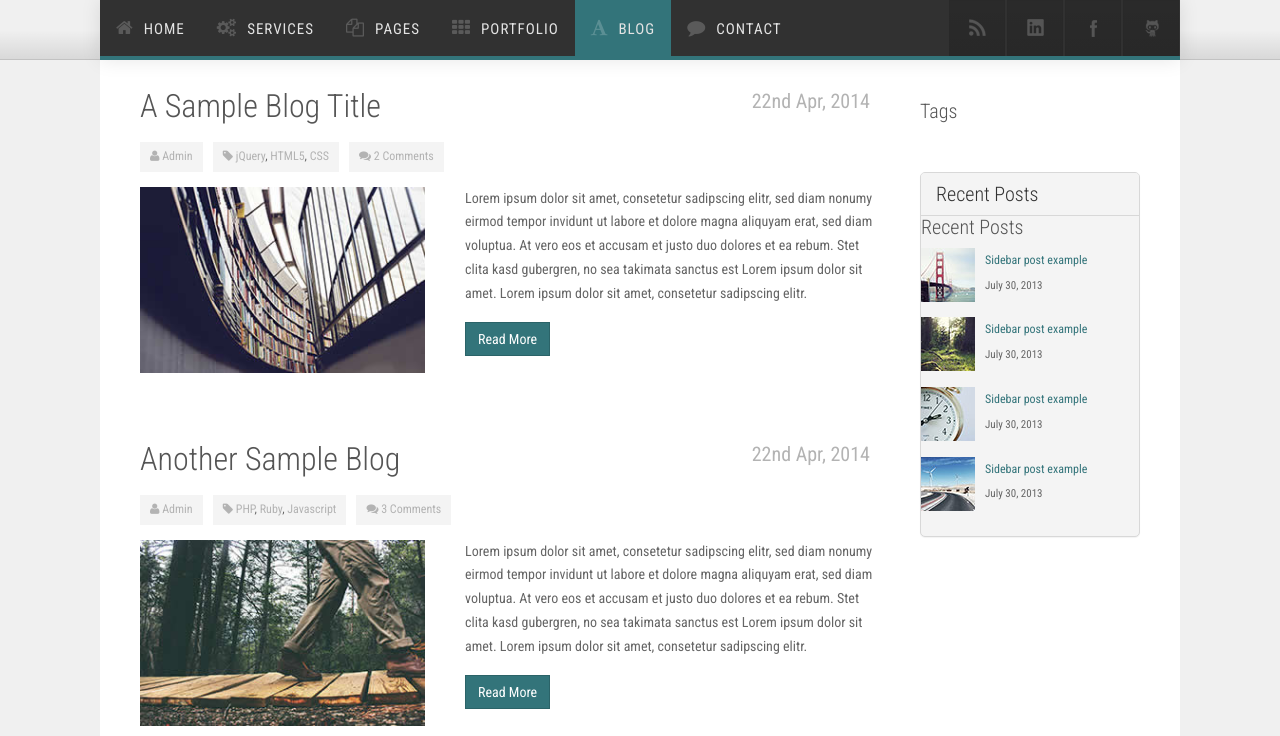
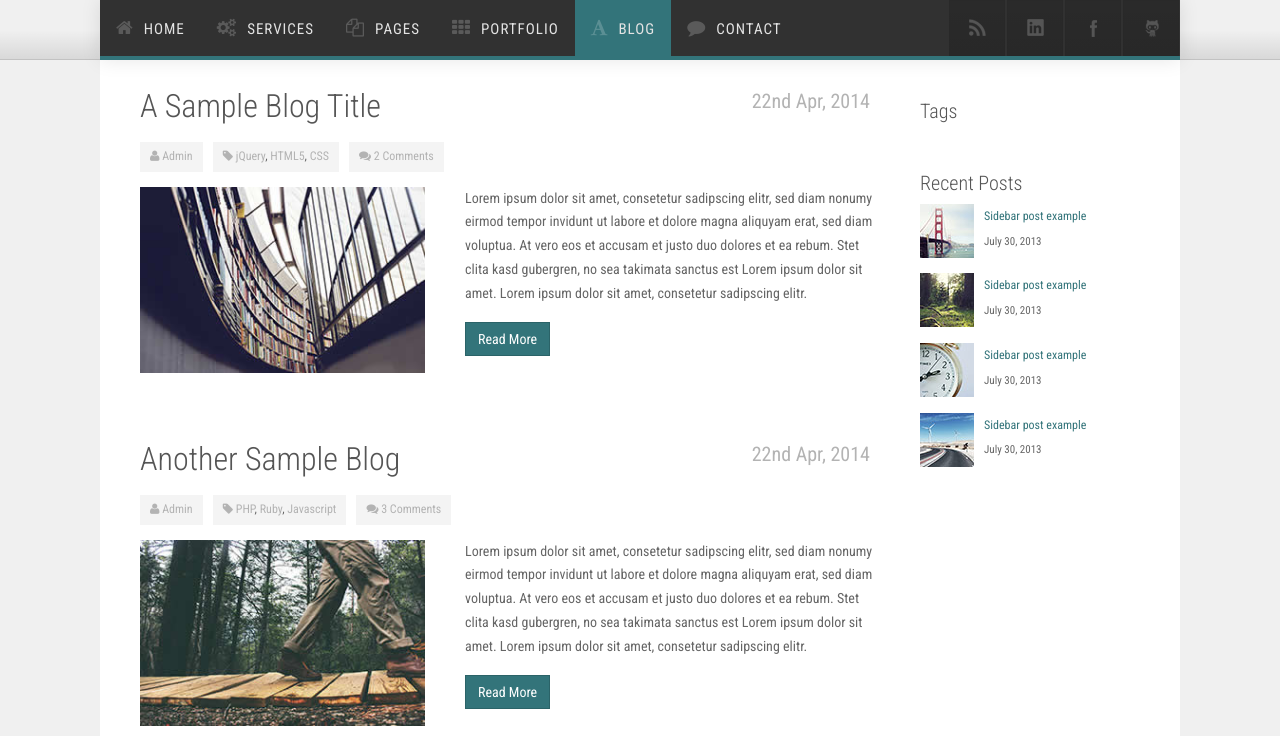
Before and after one commit to Randy-Huang/django_web_server, a Django app: page /blog/ in a window 1280 px wide. Shown: the part 169-905 px from the top of the page. Run offline with Django 3.2, Linux system fonts and the light colour scheme; data that the repository does not hold is empty; parts of the project's set-up code (start-up, migrations or seed data) failed here and were passed over; some libraries are stand-ins or nearby versions.

Commit message:
Update blog-list template

```diff
--- a/blog/templates/blog/blog-list.html
+++ b/blog/templates/blog/blog-list.html
@@ -336,10 +336,6 @@
                 </div>
                 <!-- End Blog Tags -->
                 <!-- Recent Posts -->
-                <div class="panel panel-default">
-                    <div class="panel-heading">
-                        <h3 class="panel-title">Recent Posts</h3>
-                    </div>
                 <div class="recent-posts">
                     <h3>Recent Posts</h3>
                     <ul class="posts-list margin-top-10">
@@ -401,7 +397,6 @@
                         </li>
                     </ul>
                 </div>
-                </div>
                 <!-- End Recent Posts -->
             </div>
             <!-- End Side Column -->
```
Lines whose indentation alone changed are shown as unchanged.
